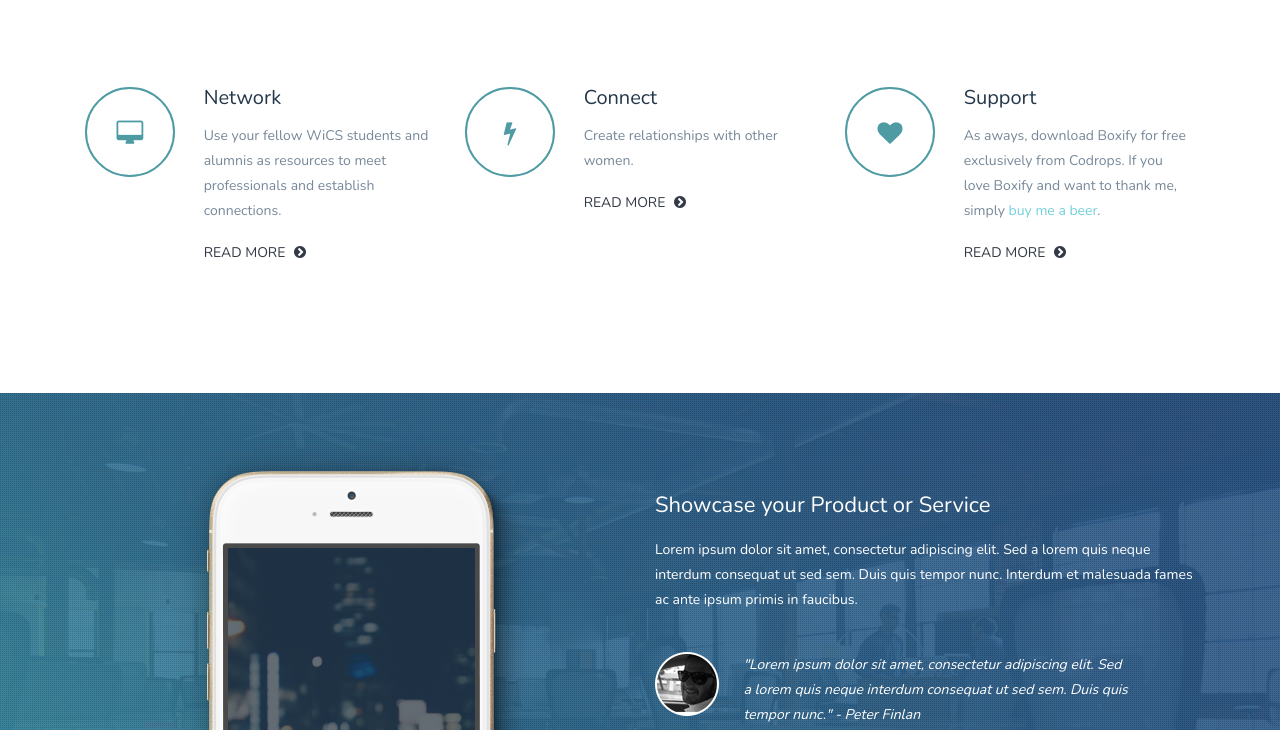
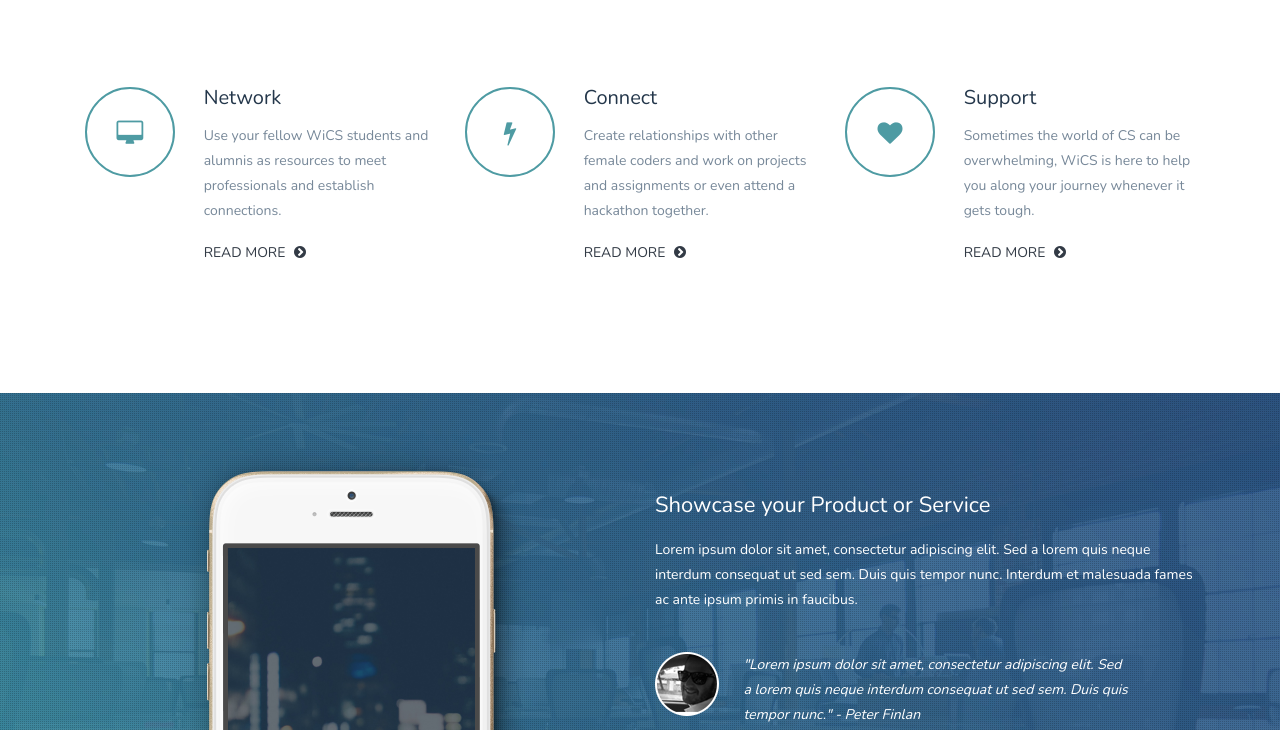
Before and after one commit to magv96/tuftswics.github.io, a plain HTML site: page index.html in a window 1280 px wide. Shown: the part 1440-2170 px from the top of the page. Drawn offline with nearby package versions, Linux system fonts and the light colour scheme.

Commit message:
Added better description to features section

```diff
--- a/index.html
+++ b/index.html
@@ -130,7 +130,7 @@
 							</div>
 							<div class="feature-content">
 								<h1>Connect</h1>
-								<p>Create relationships with other women.</p>
+								<p>Create relationships with other female coders and work on projects and assignments or even attend a hackathon together.</p>
 								<a href="http://tympanus.net/codrops/?p=22554" class="read-more-btn">Read More <i class="fa fa-chevron-circle-right"></i></a>
 							</div>
 						</div>
@@ -140,7 +140,7 @@
 							</div>
 							<div class="feature-content">
 								<h1>Support</h1>
-								<p>As aways, download Boxify for free exclusively from Codrops. If you love Boxify and want to thank me, simply <a href="http://peterfinlan.com/">buy me a beer</a>. </p>
+								<p>Sometimes the world of CS can be overwhelming, WiCS is here to help you along your journey whenever it gets tough.</p>
 								<a href="http://tympanus.net/codrops/?p=22554" class="read-more-btn">Read More <i class="fa fa-chevron-circle-right"></i></a>
 							</div>
 						</div>
```
